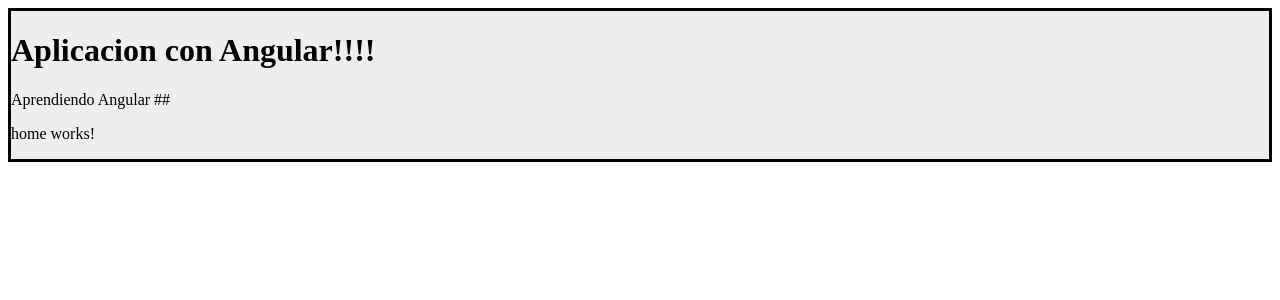
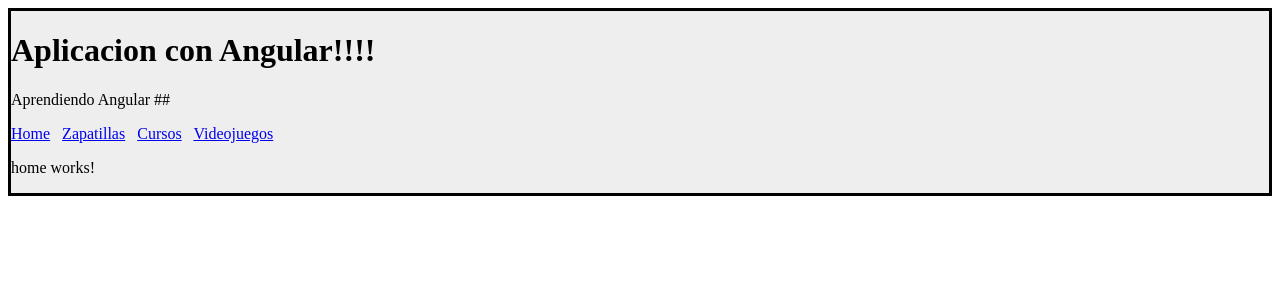
Before and after one commit to 256megas/learningAngular, an Angular app: page / in a window 1280 px wide. Shown: the top 300 px of the page. Built offline with nearby package versions, Linux system fonts and the light colour scheme.

Commit message:
Menu con rutas

```diff
--- a/src/app/app.component.html
+++ b/src/app/app.component.html
@@ -5,6 +5,17 @@
   <h1>{{title}}</h1>
   <p>{{descripcion}}</p>
 
+  <nav>
+    <a [routerLink]="['/home']"  [routerLinkActive]="['active']">Home</a>
+    &nbsp;
+    <a [routerLink]="['/zapatillas']"  [routerLinkActive]="['active']">Zapatillas</a>
+    &nbsp;
+    <a [routerLink]="['/cursos']"  [routerLinkActive]="['active']">Cursos</a>
+    &nbsp;
+    <a [routerLink]="['/videojuegos']"  [routerLinkActive]="['active']">Videojuegos</a>
+  </nav>
+
+
 
   <router-outlet></router-outlet>
 
--- a/src/assets/estilo.css
+++ b/src/assets/estilo.css
@@ -10,3 +10,8 @@
 .subrayado {
   text-decoration: underline;
 }
+
+.active{
+  font-size: 50px;
+  border:3px solid yellow;
+}
```
